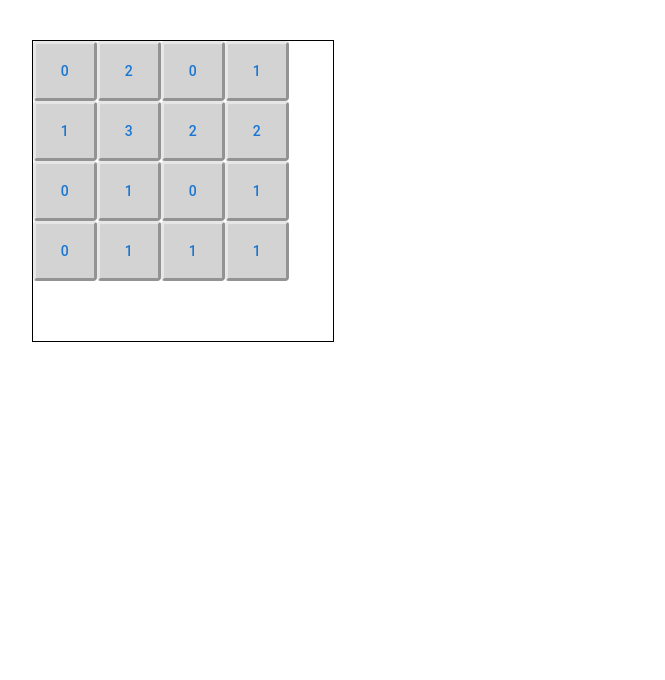
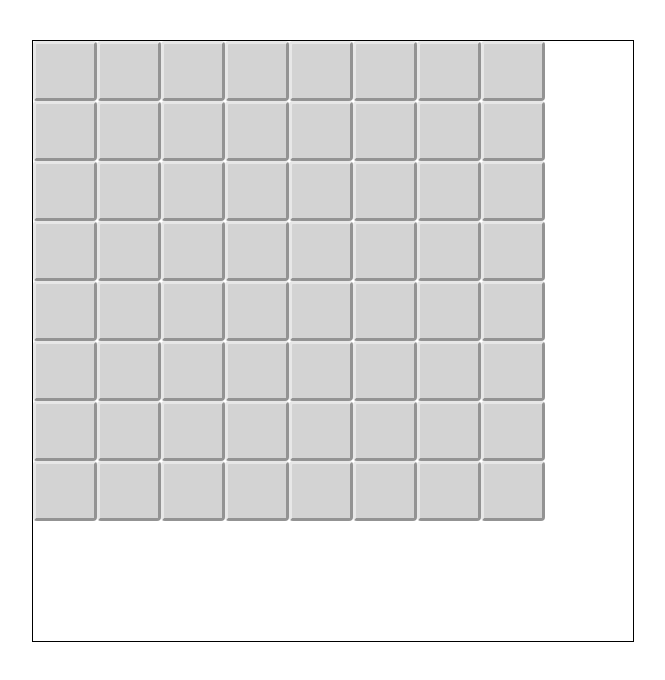
Before and after one commit to Umpalumps/minesweeper, a React (Create React App) app: page / in a window 1280 px wide. Shown: the top 680 px of the page, without its empty margins (118-783 px from the left). Built offline with nearby package versions, Linux system fonts and the light colour scheme.

Commit message:
Exploded all cels with 0 and aj cells

```diff
--- a/src/Minesweeper.jsx
+++ b/src/Minesweeper.jsx
@@ -3,9 +3,9 @@ import React, { useEffect, useState } from "react";
 import "./source.css";
 
 export function Minesweeper() {
-  const BOARD_ROWS = 4;
-  const BOARD_COLUMNS = 4;
-  const MINES = 1;
+  const BOARD_ROWS = 8;
+  const BOARD_COLUMNS = 8;
+  const MINES = 5;
   const [board, setBoard] = useState([]);
   const [gameOver, setGameOver] = useState(false);
 
@@ -33,27 +33,27 @@ export function Minesweeper() {
           ajMineCount: 0,
         }))
       );
-      // let placedMines = 0;
-      // while (placedMines < MINES) {
-      //   const randomRow = Math.floor(Math.random() * BOARD_ROWS)
-      //   const randomCol = Math.floor(Math.random() * BOARD_COLUMNS)
 
-      //   if (!newBoard[randomRow] || !newBoard[randomRow][randomCol]) {
-      //     continue
-      //   }
+      let placedMines = 0;
+      while (placedMines < MINES) {
+        const randomRow = Math.floor(Math.random() * BOARD_ROWS)
+        const randomCol = Math.floor(Math.random() * BOARD_COLUMNS)
 
-      //   if (!newBoard[randomRow][randomCol].hasMine) {
-      //     newBoard[randomRow][randomCol].hasMine = true
-      //     placedMines++
-      //   }
-      // };
-      // //console.log(newBoard[currentRow][currentCol])
-      // //return generateBoard(currentRow, currentCol + 1, newBoard);
+        if (!newBoard[randomRow] || !newBoard[randomRow][randomCol]) {
+          continue
+        }
 
-      newBoard[0][0].isBomb = true
-      newBoard[0][2].isBomb = true
-      newBoard[2][2].isBomb = true
+        if (!newBoard[randomRow][randomCol].isBomb) {
+          newBoard[randomRow][randomCol].isBomb = true
+          placedMines++
+        }
+      };
 
+
+
+      // newBoard[0][0].isBomb = true;
+      // newBoard[0][2].isBomb = true;
+      // newBoard[1][1].isBomb = true
 
       const countAjMines = (board, row, col) => {
         const offsets = [-1, 0, 1];
@@ -67,8 +67,10 @@ export function Minesweeper() {
             const ajCol = col + j;
 
             if (
-              ajRow >= 0 && ajRow < BOARD_ROWS &&
-              ajCol >= 0 && ajCol < BOARD_COLUMNS &&
+              ajRow >= 0 &&
+              ajRow < BOARD_ROWS &&
+              ajCol >= 0 &&
+              ajCol < BOARD_COLUMNS &&
               board[ajRow][ajCol].isBomb
             ) {
               count++;
@@ -79,7 +81,6 @@ export function Minesweeper() {
         return count;
       };
 
-
       newBoard.forEach((row, rowIndex) =>
         row.forEach((cell, colIndex) => {
           if (!cell.isBomb) {
@@ -88,46 +89,67 @@ export function Minesweeper() {
         })
       );
 
-
-      return newBoard
+      return newBoard;
     };
 
-    setBoard(generateBoard())
+    setBoard(generateBoard());
+  }, []);
 
-  }, []);
+  // console.log(
+  //   "board map",
+  //   board.map((row) => row.map((col) => ({ ...col })))
+  // );
+
+  const handleCellClick = (row, col) => {
+    if (gameOver) return
+
+    const newBoard = board.map(row => row.map(cell => ({ ...cell })))
+    const cell = newBoard[row][col]
+
+    if (cell.isBomb) {
+      setGameOver(true)
+      console.log("game over")
+      return;
+    }
+
+    if (cell.ajMineCount > 0) {  //opening only the cell that's adjacent to a bomb
+      cell.isOpen = true
+    } else {
+      revealCell(newBoard, cell) // if clicked on 0 recursively looping to check adjacent cells to explode all xeros
+    }
+
+    setBoard(newBoard)
+  };
 
 
 
+  const revealCell = (board, cell) => {
+    const offsets = [-1, 0, 1];
 
-  // const updateBoard = (board, row, col) => {
-  //   const newBoard = board.map(row => row.map(cell => ({ ...cell })));}
+    if (cell.isOpen || cell.isBomb) return;
 
-  console.log( "board map", board.map((row) => row.map((col) => ({...col})))); //
+    cell.isOpen = true;
 
-  const handleButtonClick = (prop) => {
-    let updatedBoard = []
-    if (prop.hasMine) {
-      updatedBoard = board.map((row) =>
-        row.map((square) => ({ ...square, isOpen: true }))
-      );
-      setBoard(updatedBoard)
-      setGameOver(true)
+    for(let i of offsets){
+      for(let j of offsets){
+        if(i===0 && j === 0) continue;
+        const ajRow = cell.x + i;
+        const ajCol = cell.y + j;
 
+        if(ajRow >= 0 && ajRow < BOARD_ROWS && ajCol >= 0 && ajCol < BOARD_COLUMNS){
+          const ajCell = board[ajRow][ajCol]
+          if (!ajCell.isOpen && !ajCell.isBomb) {
+            if (ajCell.ajMineCount === 0) {
+              revealCell(board, ajCell);
             } else {
-      updatedBoard = board.map((row) =>
-        row.map((square) =>
-          square.x === prop.x && square.y === prop.y
-            ? { ...square, isOpen: true }
-            : square
-        )
-      );
+              ajCell.isOpen = true // opened adjacent cells that are adjacent to the mines but not recursively
+            }}
         }
-
-    setBoard(updatedBoard)
+      }
+    }
   };
 
   //console.log(board.map((arr) => arr.map((one) => one.isOpen)))
-
   //console.log("Updated board:", board);
 
   return (
@@ -140,12 +162,14 @@ export function Minesweeper() {
                 className="button"
                 key={colIndex}
                 style={{
-                  border: cell.isOpen ? " 1px solid lightgrey" : "3px outset rgb(231, 231, 231)",
-                  backgroundColor: cell.isOpen ? "lightgreen" : "lightgrey",
+                  border: cell.isOpen
+                    ? " 1px solid lightgrey"
+                    : "3px outset rgb(231, 231, 231)",
+                  backgroundColor: cell.isOpen ? "white" : "lightgrey",
                 }}
-                onClick={() => handleButtonClick(cell)}
+                onClick={() => handleCellClick(rowIndex, colIndex)}
               >
-                {cell.isOpen && cell.isBomb ? "💣" : cell.ajMineCount}
+                {cell.isOpen ? (cell.isBomb ? "💣" : cell.ajMineCount) : ""}
               </Button>
             ))}
           </div>
@@ -156,19 +180,6 @@ export function Minesweeper() {
     </div>
   );
 }
-
-
-
-//const isWithinGrid = (indRow, indCol, row, col) => indRow < row && indRow >= 0 && indCol >= 0 && indCol < col;
-
-// const countAdjacentMines = (row, col, board) => {
-//   const adjacentCells = [
-//     [-1, -1], [-1, 0], [-1, 1],
-//     [0, -1],          [0, 1],
-//     [1, -1], [1, 0], [1, 1],
-//   ];}
-
-
 
 // for (let i = 0; i < rows; i++) {
 //   newBoard.push([]);
--- a/src/source.css
+++ b/src/source.css
@@ -2,8 +2,8 @@
   display: flex;
   flex-direction: column;
   margin: 40px 150px;
-  width: 300px;
-  height: 300px;
+  width: 600px;
+  height: 600px;
   border: 1px solid black;
 }
 
```
Lines whose indentation alone changed are shown as unchanged.
